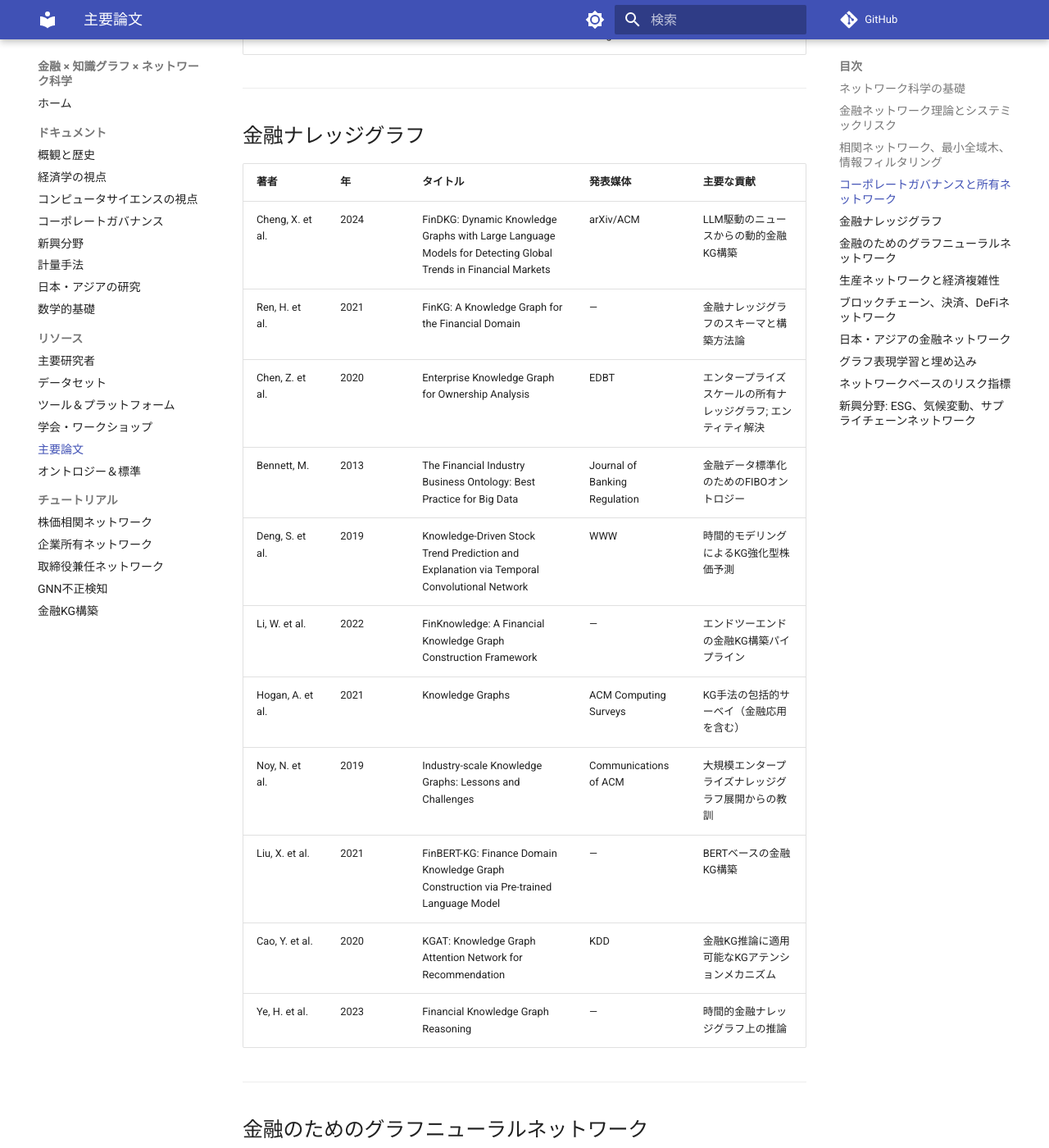
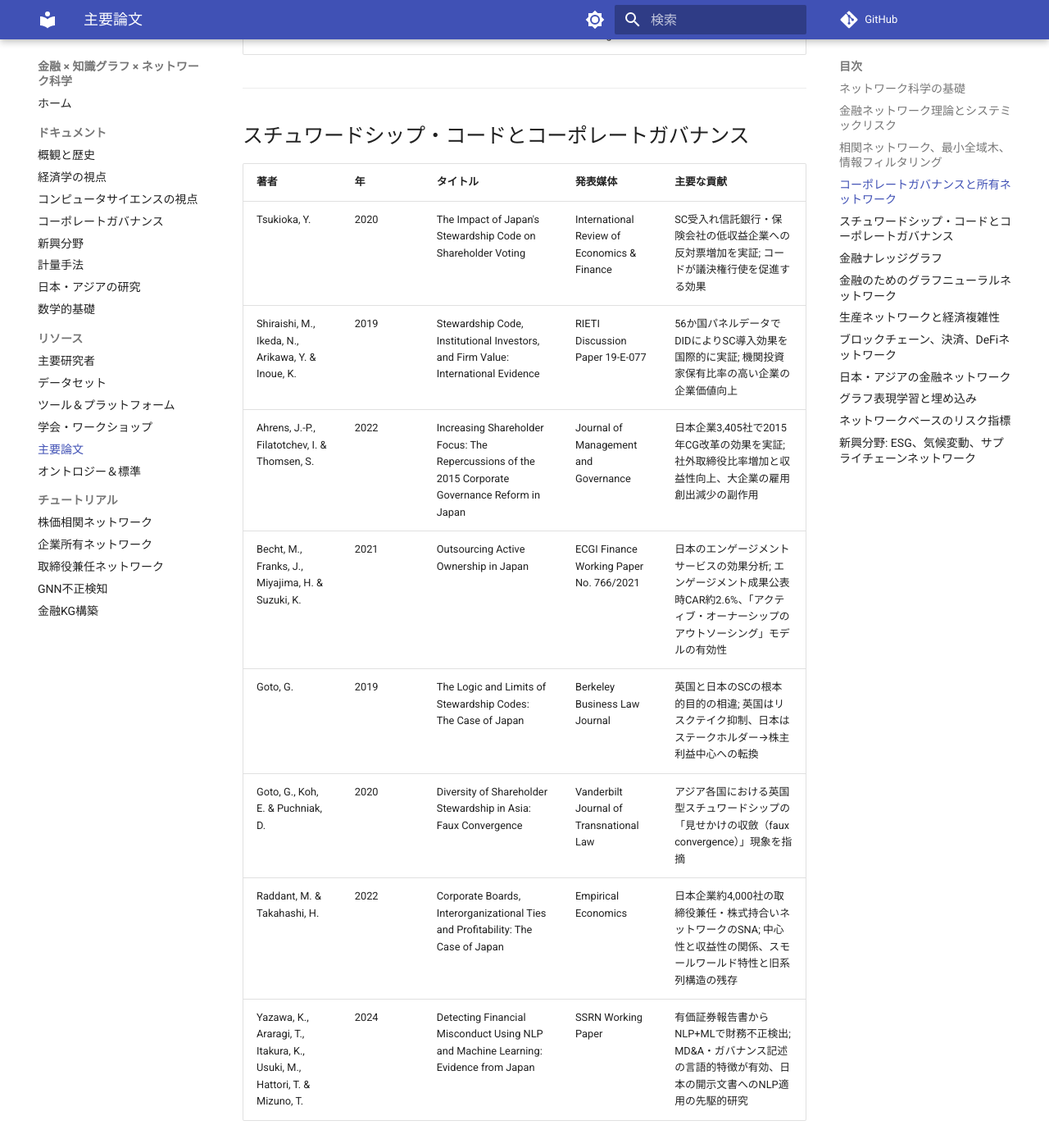
Before and after one commit to yk0817/finance-knowledge-graph-network-science, an MkDocs documentation site: the page built from docs/resources/papers.md, in a window 1280 px wide and 1400 px high, scrolled down 6000 px. Shown: the whole window at 82% size. Built offline with MkDocs 1.6.1 and Material for MkDocs 9.7.7, drawn with Linux system fonts in a browser that asks for light colours; comment, search, counter and statistics services are not loaded; some of the changed text lies outside the part shown.

Commit message:
docs: 日本CG関連データソースとSC論文8本を追加
- datasets.mdに「日本のコーポレート・ガバナンスデータ」セクションを新設
  - EDINET API、FSA SCリスト、議決権行使開示、JPX CG報告書等7データソース
- papers.mdに「スチュワードシップ・コードとコーポレートガバナンス」セクションを新設
  - Tsukioka (2020)、Raddant & Takahashi (2022)等8論文を追加

Co-Authored-By: Claude Opus 4.6 <noreply@anthropic.com>

```diff
--- a/docs/resources/papers.md
+++ b/docs/resources/papers.md
@@ -78,6 +78,21 @@
 | Glattfelder, J.B. & Battiston, S. | 2009 | Backbone of complex networks of corporations | Physical Review E | 企業所有ネットワークからのバックボーン抽出 |
 | Garcia-Bernardo, J. et al. | 2017 | Uncovering offshore financial centers | Scientific Reports | ネットワーク分析が隠されたオフショアセンターを明らかに |
 | Takes, F. & Heemskerk, E. | 2016 | Centrality in the global network of corporate control | Social Network Analysis and Mining | グローバル企業支配ネットワークの中心性分析 |
+
+---
+
+## スチュワードシップ・コードとコーポレートガバナンス
+
+| 著者 | 年 | タイトル | 発表媒体 | 主要な貢献 |
+|------|-----|---------|----------|-----------|
+| Tsukioka, Y. | 2020 | The Impact of Japan's Stewardship Code on Shareholder Voting | International Review of Economics & Finance | SC受入れ信託銀行・保険会社の低収益企業への反対票増加を実証; コードが議決権行使を促進する効果 |
+| Shiraishi, M., Ikeda, N., Arikawa, Y. & Inoue, K. | 2019 | Stewardship Code, Institutional Investors, and Firm Value: International Evidence | RIETI Discussion Paper 19-E-077 | 56か国パネルデータでDIDによりSC導入効果を国際的に実証; 機関投資家保有比率の高い企業の企業価値向上 |
+| Ahrens, J.-P., Filatotchev, I. & Thomsen, S. | 2022 | Increasing Shareholder Focus: The Repercussions of the 2015 Corporate Governance Reform in Japan | Journal of Management and Governance | 日本企業3,405社で2015年CG改革の効果を実証; 社外取締役比率増加と収益性向上、大企業の雇用創出減少の副作用 |
+| Becht, M., Franks, J., Miyajima, H. & Suzuki, K. | 2021 | Outsourcing Active Ownership in Japan | ECGI Finance Working Paper No. 766/2021 | 日本のエンゲージメントサービスの効果分析; エンゲージメント成果公表時CAR約2.6%、「アクティブ・オーナーシップのアウトソーシング」モデルの有効性 |
+| Goto, G. | 2019 | The Logic and Limits of Stewardship Codes: The Case of Japan | Berkeley Business Law Journal | 英国と日本のSCの根本的目的の相違; 英国はリスクテイク抑制、日本はステークホルダー→株主利益中心への転換 |
+| Goto, G., Koh, E. & Puchniak, D. | 2020 | Diversity of Shareholder Stewardship in Asia: Faux Convergence | Vanderbilt Journal of Transnational Law | アジア各国における英国型スチュワードシップの「見せかけの収斂（faux convergence）」現象を指摘 |
+| Raddant, M. & Takahashi, H. | 2022 | Corporate Boards, Interorganizational Ties and Profitability: The Case of Japan | Empirical Economics | 日本企業約4,000社の取締役兼任・株式持合いネットワークのSNA; 中心性と収益性の関係、スモールワールド特性と旧系列構造の残存 |
+| Yazawa, K., Araragi, T., Itakura, K., Usuki, M., Hattori, T. & Mizuno, T. | 2024 | Detecting Financial Misconduct Using NLP and Machine Learning: Evidence from Japan | SSRN Working Paper | 有価証券報告書からNLP+MLで財務不正検出; MD&A・ガバナンス記述の言語的特徴が有効、日本の開示文書へのNLP適用の先駆的研究 |
 
 ---
 
```
Also changed, not shown: other parts of docs/resources/papers.md (+1 -1 lines), docs/resources/datasets.md (+15 -1 lines).
